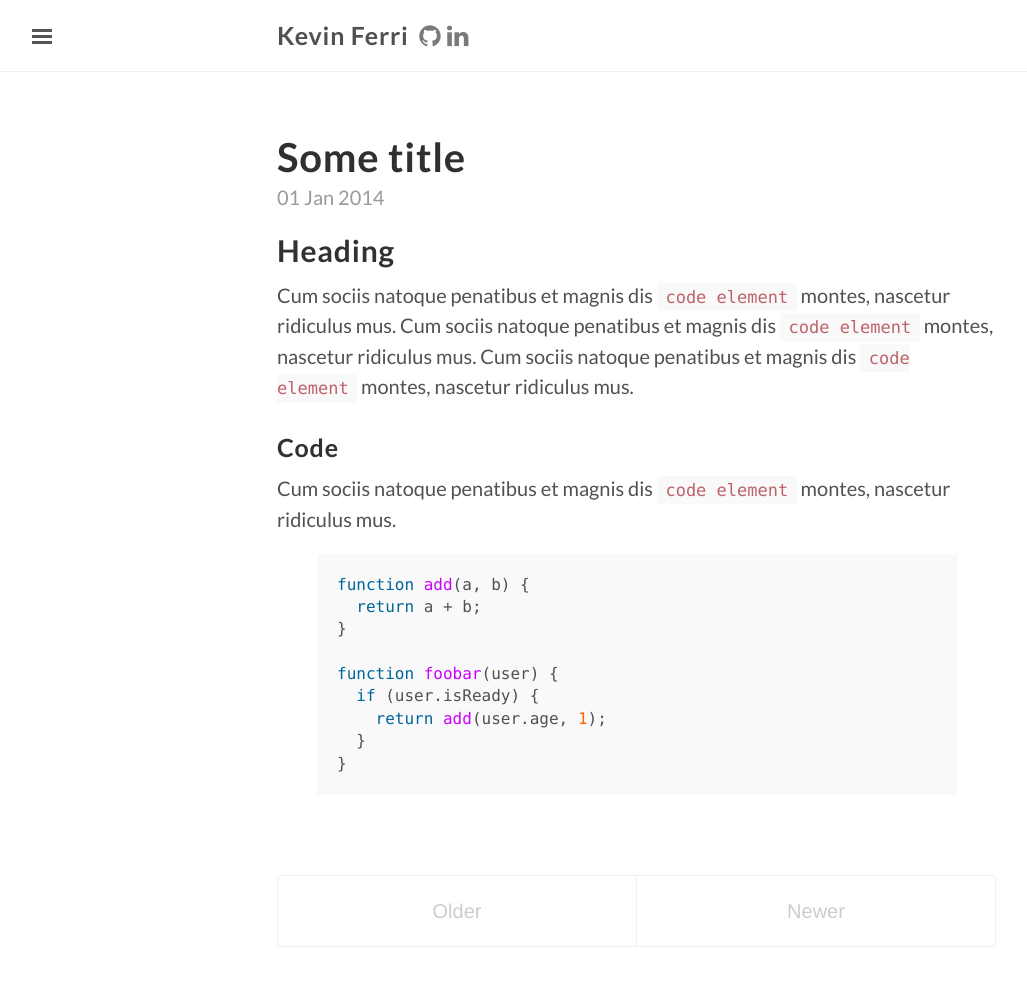
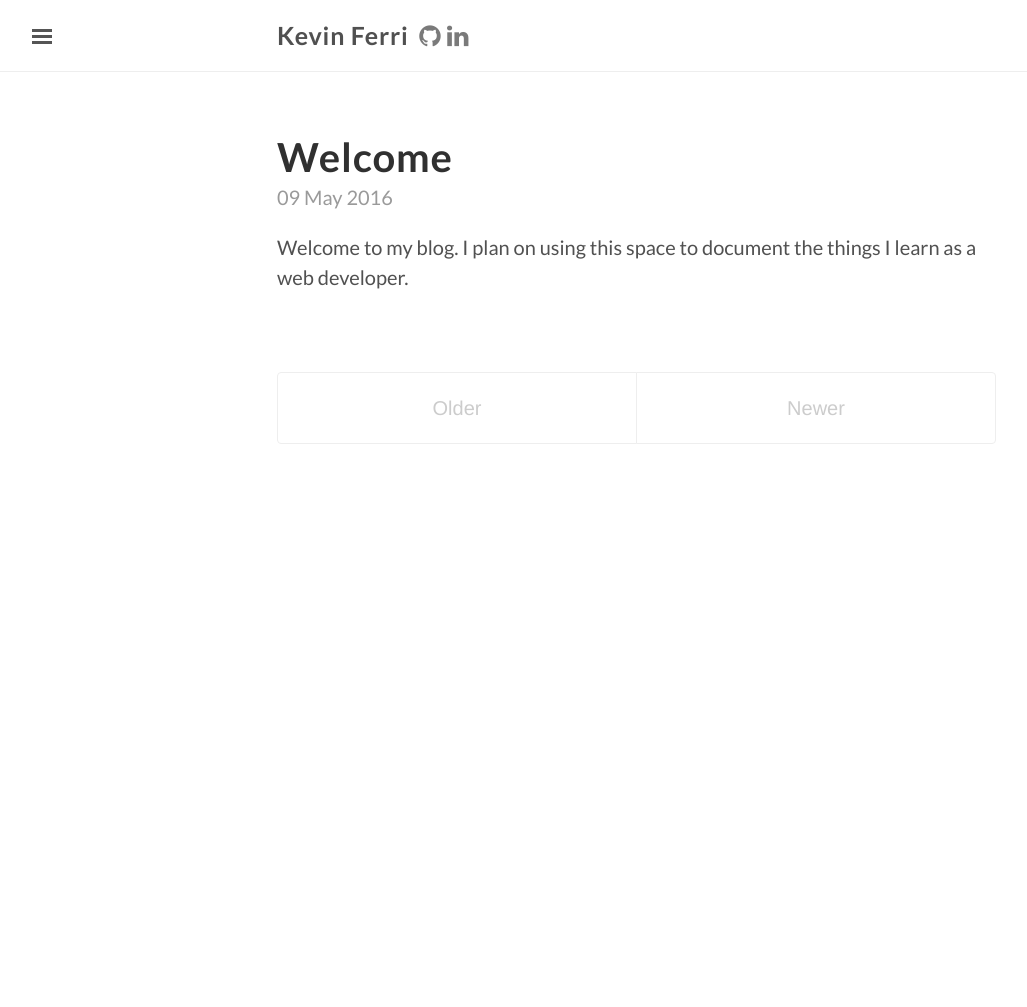
Before and after one commit to kevinferri/blog, a Jekyll site: the page built from index.html, in a window 1280 px wide. Shown: the whole page, without its empty margins (3-1030 px from the left). Built offline with Jekyll 4.4.1, drawn with Linux system fonts in a browser that asks for light colours; nearby versions of some CDN libraries; the list of posts is cut into pages by our own code; after the commit the page ends 900 px from its top, so only the background shows below that.

Commit message:
Update post

```diff
--- a/_posts/2014-01-01-example-content.md
+++ /dev/null
@@ -1,24 +0,0 @@
----
-layout: post
-title: Some title
----
-
-## Heading
-
-Cum sociis natoque penatibus et magnis dis `code element` montes, nascetur ridiculus mus. Cum sociis natoque penatibus et magnis dis `code element` montes, nascetur ridiculus mus. Cum sociis natoque penatibus et magnis dis `code element` montes, nascetur ridiculus mus.
-
-### Code
-
-Cum sociis natoque penatibus et magnis dis `code element` montes, nascetur ridiculus mus.
-
-{% highlight js %}
-function add(a, b) {
-  return a + b;
-}
-
-function foobar(user) {
-  if (user.isReady) {
-    return add(user.age, 1);
-  }
-}
-{% endhighlight %}
--- /dev/null
+++ b/_posts/2016-05-09-first-post.md
@@ -0,0 +1,6 @@
+---
+layout: post
+title: Welcome
+---
+
+Welcome to my blog. I plan on using this space to document the things I learn as a web developer.
```
Also changed, not shown: _layouts/post.html (+3 -17 lines), about.md (+1 -1 lines).
